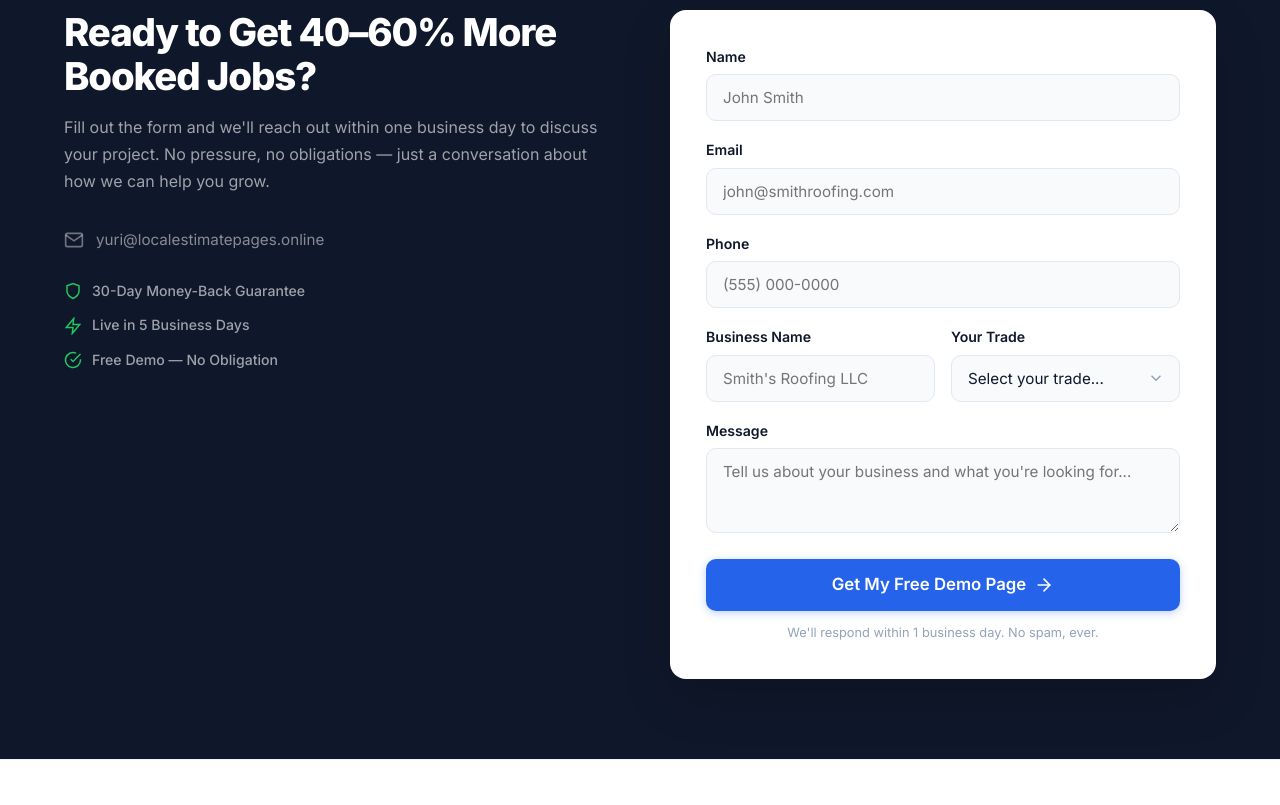
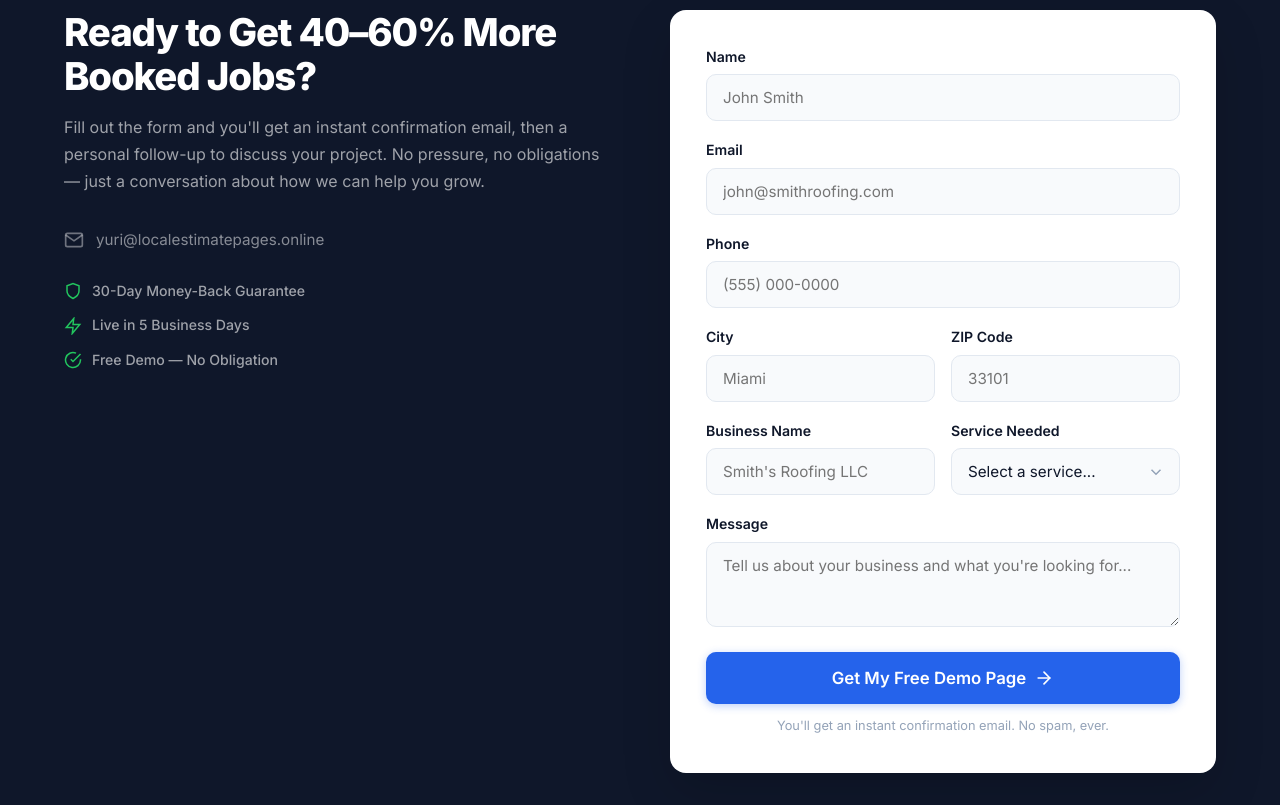
Before and after one commit to Yur1Alvarez/lead-intake-automation-mvp, a plain HTML site: page pages/index.html in a window 1280 px wide. Shown: the part 7730-8535 px from the top of the page. Drawn offline with Linux system fonts and the light colour scheme.

Commit message:
Implement lead intake automation MVP docs and form payload updates

```diff
--- /dev/null
+++ b/docs/google-sheet-template.csv
@@ -0,0 +1,3 @@
+lead_id,created_at,name,email,phone,city,zip,service,message,source,status,ai_intent,ai_service_type,ai_urgency,ai_summary,ai_next_action,dedupe_key,is_duplicate_24h,first_response_at,followup_stage,next_followup_at,last_contacted_at,error_flag,error_message
+LEAD-20260218-101500-4821,2026-02-18T10:15:00-05:00,Alex Rivera,alex@example.com,3055550101,Miami,33101,roofing,Need estimate for leak repair,localestimatepages.online,responded,estimate,roofing,medium,Requested estimate for leak repair in Miami.,send_quote,alex@example.com,false,2026-02-18T10:15:30-05:00,0,2026-02-18T12:15:30-05:00,,false,
+LEAD-20260218-102200-7710,2026-02-18T10:22:00-05:00,Alex Rivera,alex@example.com,3055550101,Miami,33101,roofing,Submitting again from mobile,localestimatepages.online,duplicate_24h,question,roofing,low,Duplicate submission within dedupe window.,request_more_info,alex@example.com,true,,0,,,false,
--- a/pages/index.html
+++ b/pages/index.html
@@ -590,7 +590,7 @@
       <div class="contact-inner">
         <div class="contact-text">
           <h2>Ready to Get 40&ndash;60% More Booked Jobs?</h2>
-          <p>Fill out the form and we'll reach out within one business day to discuss your project. No pressure, no obligations &mdash; just a conversation about how we can help you grow.</p>
+          <p>Fill out the form and you'll get an instant confirmation email, then a personal follow-up to discuss your project. No pressure, no obligations &mdash; just a conversation about how we can help you grow.</p>
           <div class="contact-details">
             <div class="contact-item">
               <svg width="20" height="20" viewBox="0 0 24 24" fill="none" stroke="currentColor" stroke-width="2"><path d="M4 4h16c1.1 0 2 .9 2 2v12c0 1.1-.9 2-2 2H4c-1.1 0-2-.9-2-2V6c0-1.1.9-2 2-2z"/><polyline points="22,6 12,13 2,6"/></svg>
@@ -615,6 +615,7 @@
         </div>
         <div class="contact-form-wrapper">
           <form class="contact-form" id="contactForm" action="https://formspree.io/f/mwvnbnyp" method="POST">
+            <input type="hidden" name="source" value="localestimatepages.online">
             <div class="form-group">
               <label for="name">Name</label>
               <input type="text" id="name" name="name" placeholder="John Smith" required>
@@ -629,13 +630,23 @@
             </div>
             <div class="form-row">
               <div class="form-group">
+                <label for="city">City</label>
+                <input type="text" id="city" name="city" placeholder="Miami" required>
+              </div>
+              <div class="form-group">
+                <label for="zip">ZIP Code</label>
+                <input type="text" id="zip" name="zip" placeholder="33101" inputmode="numeric" pattern="[0-9]{5}(-[0-9]{4})?" required>
+              </div>
+            </div>
+            <div class="form-row">
+              <div class="form-group">
                 <label for="business">Business Name</label>
                 <input type="text" id="business" name="business" placeholder="Smith's Roofing LLC">
               </div>
               <div class="form-group">
-                <label for="trade">Your Trade</label>
+                <label for="trade">Service Needed</label>
                 <select id="trade" name="trade" required>
-                  <option value="">Select your trade...</option>
+                  <option value="">Select a service...</option>
                   <option value="roofing">Roofing</option>
                   <option value="plumbing">Plumbing</option>
                   <option value="landscaping">Landscaping</option>
@@ -656,7 +667,7 @@
               Get My Free Demo Page
               <svg width="20" height="20" viewBox="0 0 24 24" fill="none" stroke="currentColor" stroke-width="2" stroke-linecap="round" stroke-linejoin="round"><line x1="5" y1="12" x2="19" y2="12"/><polyline points="12 5 19 12 12 19"/></svg>
             </button>
-            <p class="form-note">We'll respond within 1 business day. No spam, ever.</p>
+            <p class="form-note">You'll get an instant confirmation email. No spam, ever.</p>
           </form>
         </div>
       </div>
```
Also changed, not shown: 10 other files.
